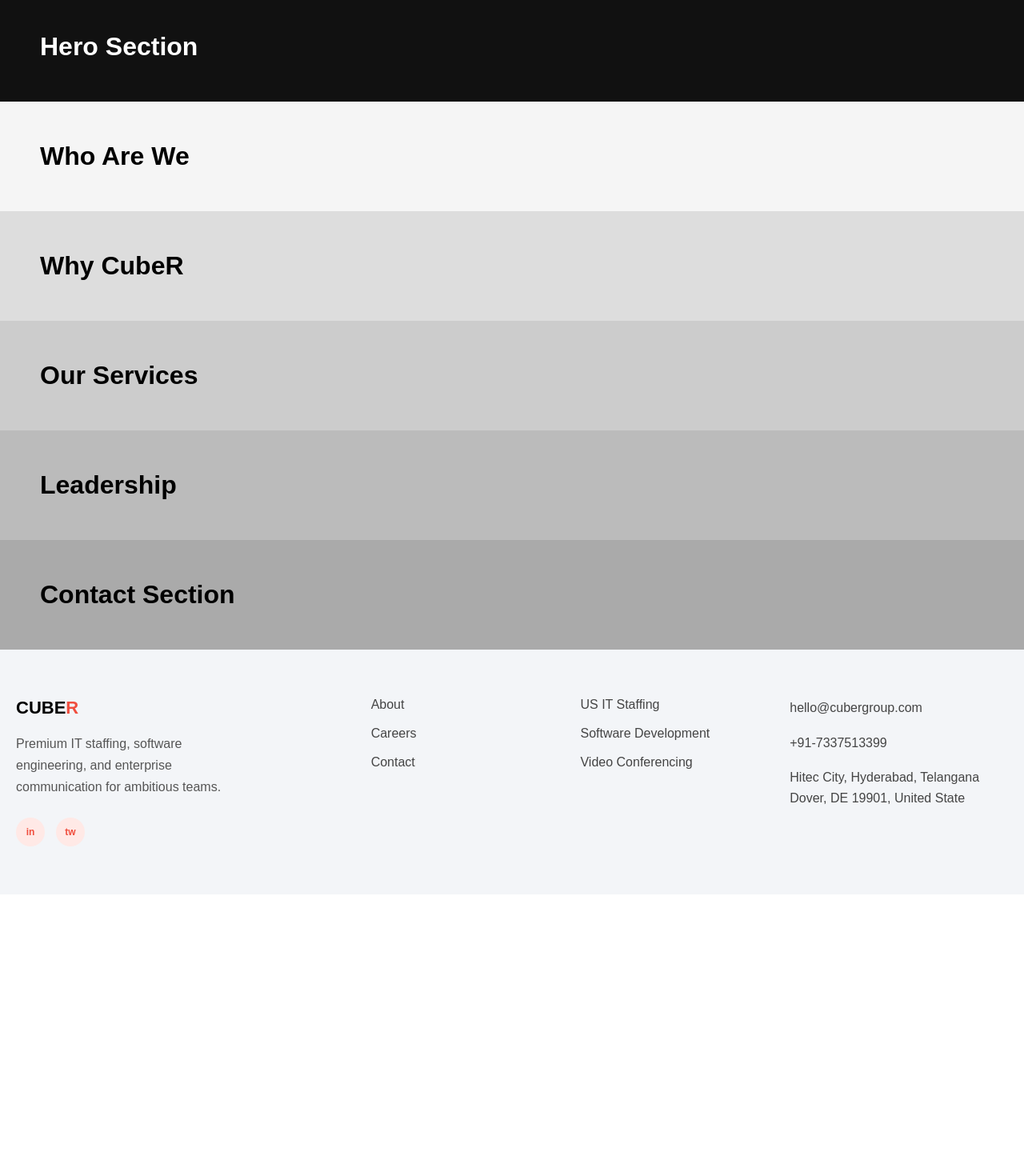
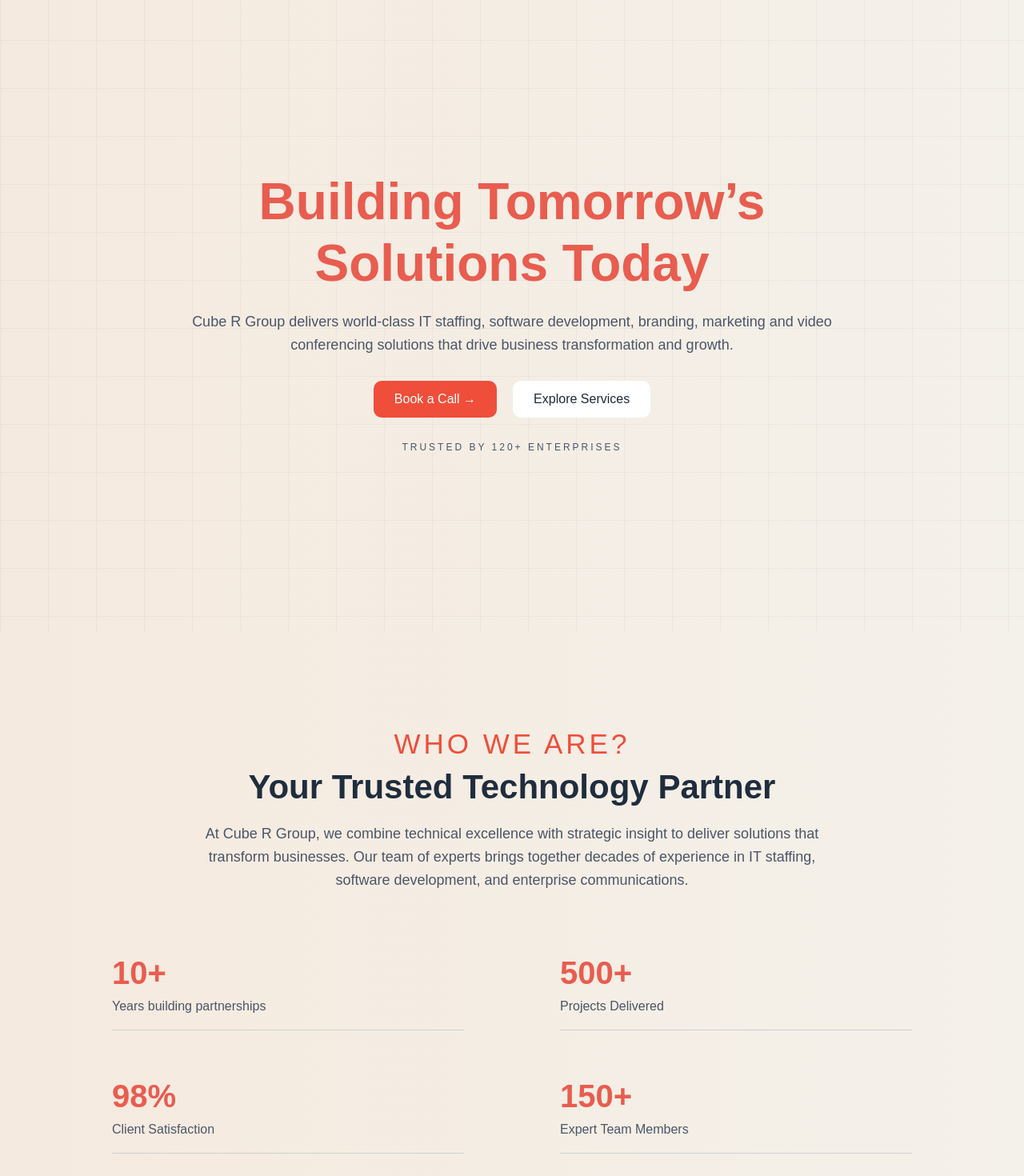
Before and after one commit to CubeR-Group/CubeR-Group, a React (Vite) app: page / in a window 1280 px wide. Shown: the part 120-1590 px from the top of the page at 80% size. Before the commit the page ends 1238 px from the top, so only its background shows below. Built offline with nearby package versions, Linux system fonts and the light colour scheme.

Commit message:
Made Hero section and Who are we section

```diff
--- a/src/App.jsx
+++ b/src/App.jsx
@@ -6,10 +6,17 @@
 function App() {
   return (
     <Router>
-      <Navbar />
-      <Routes>
-        <Route path="/" element={<CRGHomePage />} />
-      </Routes>
+
+      <div className="page-bg">
+        <Navbar />
+        <Routes>
+          <Route
+            path="/"
+            element={<CRGHomePage />}
+          />
+        </Routes>
+      </div>
+
       <Footer />
     </Router>
   );
--- /dev/null
+++ b/src/Pages/CRG HomePage/HeroSection.css
@@ -0,0 +1,100 @@
+.hero {
+  min-height: 100vh;
+  display: flex;
+  align-items: center;
+  justify-content: center;
+  text-align: center;
+  background: #f4f1ea;
+  background-image:
+    linear-gradient(90deg, rgba(255, 180, 140, 0.12), rgba(255, 180, 140, 0.0)),
+    linear-gradient(rgba(0, 0, 0, 0.035) 1px, transparent 1px),
+    linear-gradient(90deg, rgba(0, 0, 0, 0.035) 1px, transparent 1px);
+
+  background-size:
+    100% 100%,
+    60px 60px,
+    60px 60px;
+}
+
+.hero-container {
+  max-width: 900px;
+  padding: 0 20px;
+}
+.hero-title {
+  font-size: 64px;
+  font-weight: 600;
+  color: #e85d4f;
+  line-height: 1.2;
+  opacity: 0;
+  transform: translateY(20px);
+}
+.hero-sub {
+  margin-top: 20px;
+  font-size: 18px;
+  color: #4a5568;
+  line-height: 1.6;
+  opacity: 0;
+  transform: translateY(20px);
+}
+
+.hero-buttons {
+  margin-top: 30px;
+  display: flex;
+  gap: 20px;
+  justify-content: center;
+  opacity: 0;
+  transform: translateY(20px);
+}
+.btn {
+  padding: 14px 26px;
+  border-radius: 10px;
+  font-size: 16px;
+  cursor: pointer;
+  transition: all 0.25s ease;
+  border: none;
+}
+.primary {
+  background-color: #ef4e3a;
+  color: white;
+}
+.secondary {
+  background: #ffffff;
+  color: #1f2937;
+}
+
+.btn:hover {
+  transform: scale(1.08);
+  box-shadow: 0 8px 20px rgba(0, 0, 0, 0.15);
+}
+
+.hero-trust {
+  margin-top: 30px;
+  font-size: 12px;
+  letter-spacing: 3px;
+  color: #4a5568;
+  opacity: 0;
+  transform: translateY(20px);
+}
+.fade-in {
+  opacity: 1;
+  transform: translateY(0);
+  transition: all 0.8s ease;
+}
+.delay {
+  transition-delay: 0.3s;
+}
+.delay2 {
+  transition-delay: 0.5s;
+}
+.delay3 {
+  transition-delay: 0.7s;
+}
+@media (max-width: 768px) {
+  .hero-title {
+    font-size: 38px;
+  }
+
+  .hero-buttons {
+    flex-direction: column;
+  }
+}
--- a/src/Pages/CRG HomePage/HomePageHero.jsx
+++ b/src/Pages/CRG HomePage/HomePageHero.jsx
@@ -1,9 +1,33 @@
+import { useEffect, useState } from "react";
+import "./HeroSection.css";
+const HomePageHero = () => {
+  const [show, setShow] = useState(false);
 
-const HomePageHero = () => {
+  useEffect(() => {
+    setTimeout(() => setShow(true), 200);
+  }, []);
+
   return (
-    <div style={{ padding: "50px", background: "#111", color: "#fff" }}>
-      <h1>Hero Section</h1>
-    </div>
+    <section className="hero">
+      <div className="hero-container">
+        <h1 className={`hero-title ${show ? "fade-in" : ""}`}>
+          Building Tomorrow’s <br /> Solutions Today
+        </h1>
+        <p className={`hero-sub ${show ? "fade-in delay" : ""}`}>
+          Cube R Group delivers world-class IT staffing, software development,
+          branding, marketing and video conferencing solutions that drive
+          business transformation and growth.
+        </p>
+        <div className={`hero-buttons ${show ? "fade-in delay2" : ""}`}>
+          <button className="btn primary">Book a Call →</button>
+          <button className="btn secondary">Explore Services</button>
+        </div>
+        <p className={`hero-trust ${show ? "fade-in delay3" : ""}`}>
+          TRUSTED BY 120+ ENTERPRISES
+        </p>
+
+      </div>
+    </section>
   );
 };
 
--- a/src/Pages/CRG HomePage/HomePageWhoAreWe.jsx
+++ b/src/Pages/CRG HomePage/HomePageWhoAreWe.jsx
@@ -1,9 +1,99 @@
+import { useEffect, useState, useRef } from "react";
+import "./WhoWeAre.css";
+
+const Counter = ({ target, suffix = "" }) => {
+  const [count, setCount] = useState(0);
+  const ref = useRef(null);
+  const started = useRef(false);
+
+  useEffect(() => {
+    const observer = new IntersectionObserver(
+      ([entry]) => {
+        if (entry.isIntersecting && !started.current) {
+          started.current = true;
+
+          let start = 0;
+          const duration = 1500;
+          const increment = target / (duration / 16);
+
+          const timer = setInterval(() => {
+            start += increment;
+            if (start >= target) {
+              setCount(target);
+              clearInterval(timer);
+            } else {
+              setCount(Math.floor(start));
+            }
+          }, 16);
+        }
+      },
+      { threshold: 0.4 }
+    );
+
+    if (ref.current) observer.observe(ref.current);
+
+    return () => observer.disconnect();
+  }, [target]);
+
+  return (
+    <h2 ref={ref} className="stat-number">
+      {count}
+      {suffix}
+    </h2>
+  );
+};
+
 
 const HomePageWhoAreWe = () => {
+   const [show, setShow] = useState(false);
+
+  useEffect(() => {
+    setTimeout(() => setShow(true), 200);
+  }, []);
+
   return (
-    <div style={{ padding: "50px", background: "#f5f5f5" }}>
-      <h1>Who Are We</h1>
-    </div>
+    <section className="who">
+      <div className="who-container">
+        <p className={`who-tag ${show ? "fade-in" : ""}`}>
+          WHO WE ARE?
+        </p>
+
+        <h2 className={`who-title ${show ? "fade-in delay" : ""}`}>
+          Your Trusted Technology Partner
+        </h2>
+
+        <p className={`who-desc ${show ? "fade-in delay2" : ""}`}>
+          At Cube R Group, we combine technical excellence with strategic insight
+          to deliver solutions that transform businesses. Our team of experts
+          brings together decades of experience in IT staffing, software
+          development, and enterprise communications.
+        </p>
+        <div className="stats">
+
+          <div className="stat">
+            <Counter target={10} suffix="+" />
+            <p>Years building partnerships</p>
+          </div>
+
+          <div className="stat">
+            <Counter target={500} suffix="+" />
+            <p>Projects Delivered</p>
+          </div>
+
+          <div className="stat">
+            <Counter target={98} suffix="%" />
+            <p>Client Satisfaction</p>
+          </div>
+
+          <div className="stat">
+            <Counter target={150} suffix="+" />
+            <p>Expert Team Members</p>
+          </div>
+
+        </div>
+
+      </div>
+    </section>
   );
 };
 
--- /dev/null
+++ b/src/Pages/CRG HomePage/WhoWeAre.css
@@ -0,0 +1,92 @@
+.who {
+  padding: 120px 20px;
+  text-align: center;
+  background: #f4f1ea;
+  background-image: linear-gradient(
+    90deg,
+    rgba(255, 180, 140, 0.12),
+    rgba(255, 180, 140, 0)
+  );
+}
+
+.who-container {
+  max-width: 1000px;
+  margin: auto;
+}
+
+
+.who-tag {
+  color: #ef4e3a;
+  letter-spacing: 4px;
+  font-size: 35px;
+  margin-bottom: 10px;
+  opacity: 0;
+  transform: translateY(20px);
+}
+
+.who-title {
+  font-size: 42px;
+  font-weight: 600;
+  color: #1f2d3d;
+  margin-bottom: 20px;
+  opacity: 0;
+  transform: translateY(20px);
+}
+
+.who-desc {
+  color: #4a5568;
+  font-size: 18px;
+  line-height: 1.6;
+  max-width: 800px;
+  margin: auto;
+  opacity: 0;
+  transform: translateY(20px);
+}
+
+.stats {
+  margin-top: 80px;
+  display: grid;
+  grid-template-columns: repeat(2, 1fr);
+  gap: 60px 120px;
+  text-align: left;
+}
+
+.stat {
+  border-bottom: 1px solid #cfcfcf;
+  padding-bottom: 20px;
+}
+
+
+.stat-number {
+  font-size: 40px;
+  color: #e85d4f;
+  font-weight: 600;
+}
+.stat p {
+  margin-top: 10px;
+  color: #4a5568;
+  font-size: 16px;
+}
+
+.fade-in {
+  opacity: 1;
+  transform: translateY(0);
+  transition: all 0.8s ease;
+}
+
+.delay {
+  transition-delay: 0.3s;
+}
+.delay2 {
+  transition-delay: 0.5s;
+}
+@media (max-width: 768px) {
+  .stats {
+    grid-template-columns: 1fr;
+    gap: 40px;
+  }
+
+  .who-title {
+    font-size: 30px;
+  }
+}
--- a/src/components/Footer/Footer.css
+++ b/src/components/Footer/Footer.css
@@ -1,6 +1,6 @@
 .footer {
   width: 100%;
-  background: #f3f5f8;
+  background: #f3f1f0;
   padding: 60px 20px;
 }
 
--- a/src/components/NavBar/Navbar.css
+++ b/src/components/NavBar/Navbar.css
@@ -9,7 +9,7 @@
   width: 100%;
   max-width: 1300px;
   height: 70px;
-  background: #f3f5f8;
+  background: #f3f1f0;
   border-radius: 18px;
   display: flex;
   align-items: center;
--- a/src/index.css
+++ b/src/index.css
@@ -11,3 +11,19 @@
 #root {
   width: 100%;
 }
+.page-bg {
+  min-height: 100vh;
+
+  background: #f4f1ea;
+
+  background-image:
+    linear-gradient(90deg, rgba(255, 180, 140, 0.12), rgba(255, 180, 140, 0)),
+
+    linear-gradient(rgba(0, 0, 0, 0.035) 1px, transparent 1px),
+    linear-gradient(90deg, rgba(0, 0, 0, 0.035) 1px, transparent 1px);
+
+  background-size:
+    100% 100%,
+    90px 90px,
+    90px 90px;
+}
```
